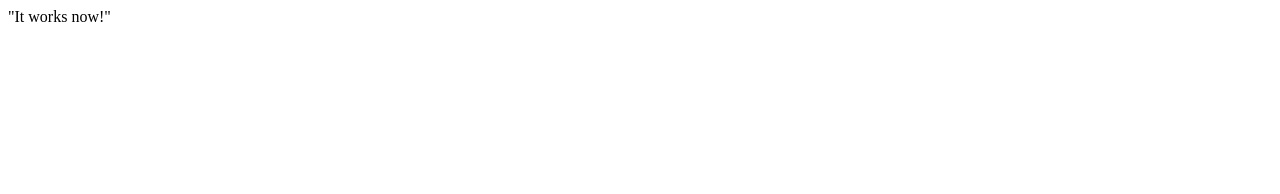
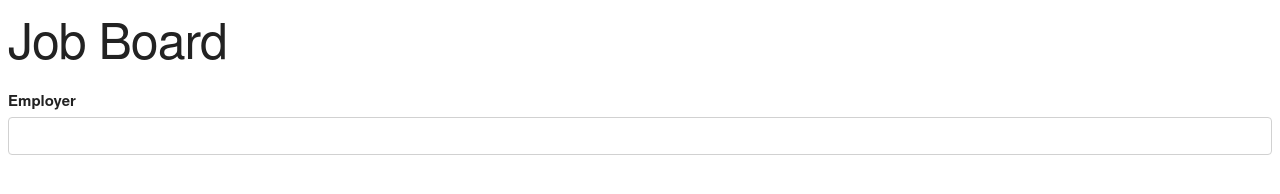
Before and after one commit to mamox017/job-board, a plain HTML site: page client/index.html in a window 1280 px wide. Drawn offline with nearby package versions, Linux system fonts and the light colour scheme.

Commit message:
formatting

```diff
--- a/client/index.html
+++ b/client/index.html
@@ -1,7 +1,26 @@
 <!DOCTYPE html>
 <html>
-	<link rel = "style" type="text/css" href="style.css">
-	<header class = "h3">
-		"It works now!"
+<head>
+	<meta charset="utf-8">
+	<meta http-equiv="X-UA-Compatible" content="IE=edge">
+	<link rel = "stylesheet" href="style.css">
+	<link rel = "stylesheet" href="https://cdnjs.cloudflare.com/ajax/libs/skeleton/2.0.4/skeleton.min.css">
+	<title>
+		JobBoard App by Mootii
+	</title>
+</head>
+
+<body>
+	<header>
+		<h1 class ="h3">
+			Job Board
+		</h1>
 	</header>
+	<form>
+		<label for ="name">Employer</label>
+		<input class = "u-full-width" type="text" id ="name" name="name">
+
+	</form>
+</body>
+
 </html>
--- a/client/style.css
+++ b/client/styles.css
@@ -1,3 +1,3 @@
-h3 {
+.h3 {
 	text-align: center;
 }
```
